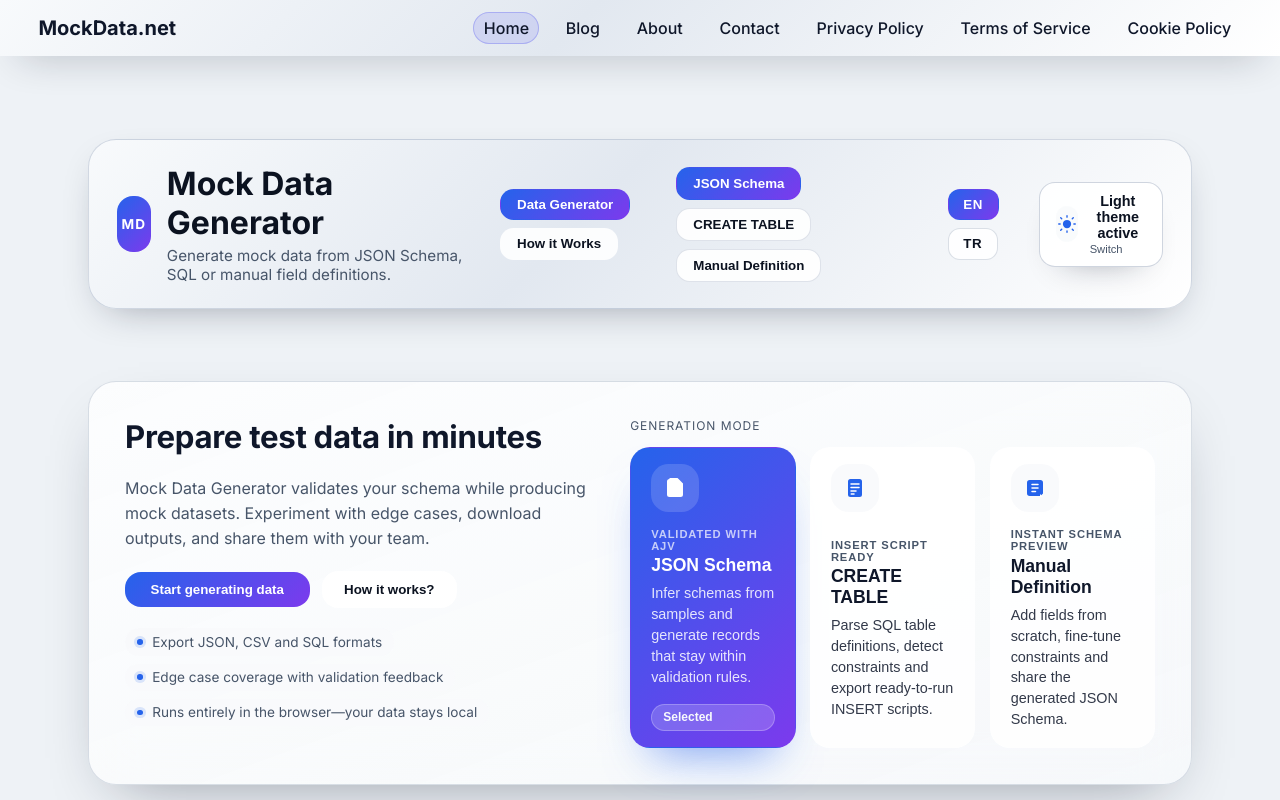
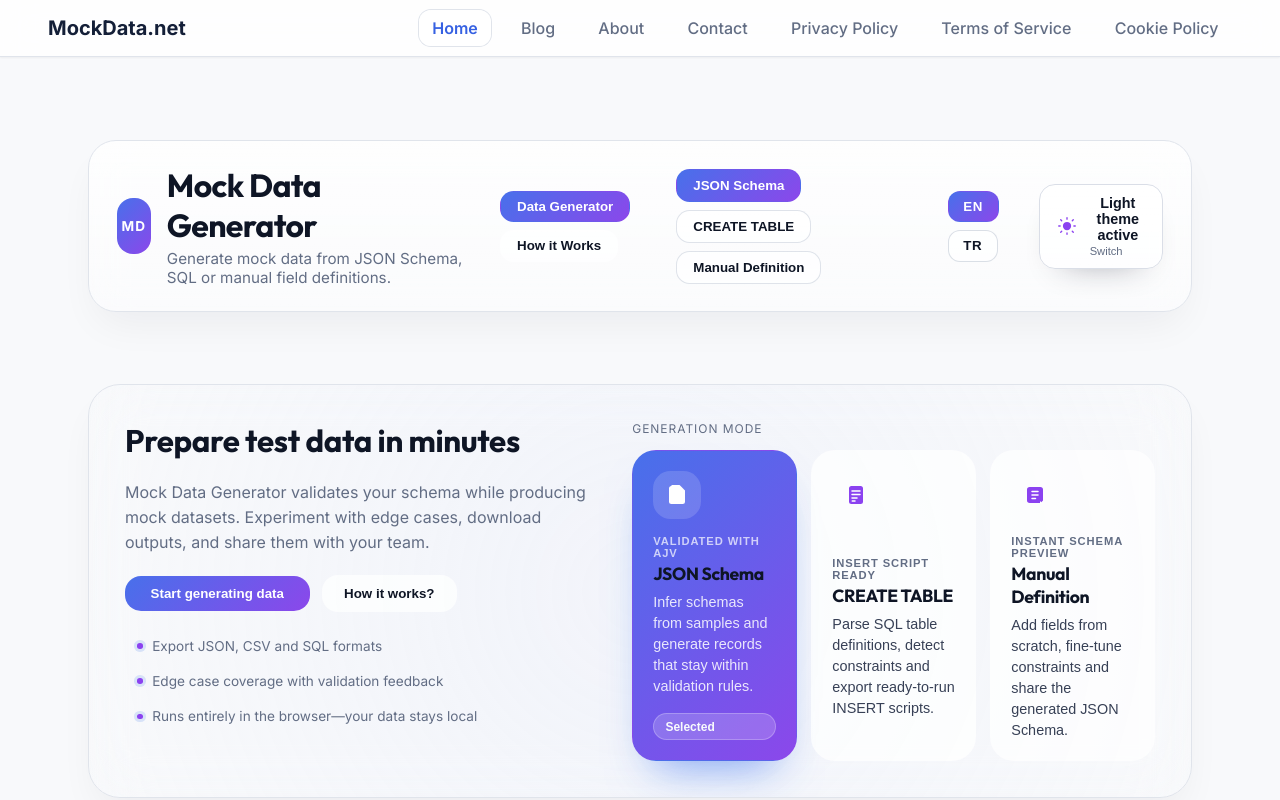
Before and after one commit to burakklc/mock-data-generator, a React (Vite) app: page / in a window 1280 px wide. Shown: the top 800 px of the page. Built offline with nearby package versions, Linux system fonts and the light colour scheme.

Commit message:
görsel güncellemeler w/antigravity phase 1

```diff
--- a/src/styles.css
+++ b/src/styles.css
@@ -1,119 +1,152 @@
-@import url('https://fonts.googleapis.com/css2?family=Inter:wght@400;500;600;700&family=Manrope:wght@400;600;700&display=swap');
+@import url('https://fonts.googleapis.com/css2?family=Inter:wght@400;500;600;700&family=Outfit:wght@400;500;600;700;800&display=swap');
 
 :root {
-  font-family: 'Inter', 'Manrope', system-ui, -apple-system, BlinkMacSystemFont, 'Segoe UI', sans-serif;
-  color: var(--color-text);
-  background-color: var(--color-page);
-  --color-text: #0f172a;
-  --color-page: #f6f7fb;
-  --color-body: #eef2f6;
-  --color-muted: #475569;
-  --color-border: rgba(148, 163, 184, 0.4);
-  --color-strong: #0b1220;
-  --color-accent: #2563eb;
-  --color-accent-strong: #7c3aed;
-  --color-panel-shadow: 0 24px 60px -30px rgba(15, 23, 42, 0.45);
-  --color-surface-muted: rgba(248, 250, 252, 0.9);
-  --color-field-border: rgba(148, 163, 184, 0.45);
-  --color-field-bg: rgba(255, 255, 255, 0.9);
-  --color-field-bg-muted: rgba(248, 250, 252, 0.85);
-  --color-button-text: #ffffff;
-  --color-button-contrast: #1f2937;
-  --color-table-border: rgba(148, 163, 184, 0.35);
-  --color-table-header: rgba(241, 245, 249, 0.7);
-  --color-table-surface: rgba(255, 255, 255, 0.42);
-  --color-manual-preview-bg: rgba(15, 23, 42, 0.9);
-  --color-manual-preview-text: #f8fafc;
-  --color-json-preview-bg: rgba(15, 23, 42, 0.9);
-  --color-json-preview-text: #f8fafc;
-  --color-empty: #475569;
-  --color-error-bg: rgba(254, 226, 226, 0.7);
-  --color-error-text: #991b1b;
-  --color-warning-bg: rgba(254, 243, 199, 0.7);
-  --color-warning-text: #92400e;
-  --color-schema-helper-bg: rgba(219, 234, 254, 0.9);
-  --color-schema-helper-border: rgba(147, 197, 253, 0.6);
-  --color-schema-helper-text: #0f172a;
-  --color-schema-helper-input-border: rgba(148, 163, 184, 0.65);
-  --color-success: #166534;
-  --color-danger: #b91c1c;
-  --color-danger-strong: #ef4444;
-  --color-card-surface: linear-gradient(160deg, rgba(255, 255, 255, 0.82), rgba(248, 250, 252, 0.78));
-  --color-card-border: rgba(148, 163, 184, 0.35);
-  --color-code-bg: rgba(15, 23, 42, 0.92);
-  --color-code-text: #f8fafc;
-  --gradient-header: linear-gradient(135deg, #f8fafc 0%, #e2e8f0 45%, #ffffff 100%);
-  --gradient-button: linear-gradient(135deg, var(--color-accent), var(--color-accent-strong));
-  --gradient-button-hover: linear-gradient(135deg, #1d4ed8, #6d28d9);
-  --gradient-outline: linear-gradient(120deg, rgba(99, 102, 241, 0.3), rgba(14, 165, 233, 0.3));
-  --shadow-soft: 0 14px 40px -20px rgba(15, 23, 42, 0.45);
-  --color-content-bg: rgba(255, 255, 255, 0.9);
-  --color-card-bg: rgba(255, 255, 255, 0.85);
-  --color-footer-bg: rgba(2, 6, 23, 0.04);
-  --color-ad-border: rgba(99, 102, 241, 0.35);
-  --color-nav-active-bg: rgba(99, 102, 241, 0.16);
-  --color-nav-active-border: rgba(99, 102, 241, 0.35);
+  /* Typography */
+  --font-sans: 'Inter', system-ui, -apple-system, BlinkMacSystemFont, 'Segoe UI', Roboto, sans-serif;
+  --font-display: 'Outfit', var(--font-sans);
+
+  /* Base HSL Values - Light Mode */
+  --hue-primary: 225;
+  /* Deep Indigo */
+  --hue-accent: 265;
+  /* Vibrant Violet */
+  --hue-success: 150;
+  /* Emerald */
+  --hue-warning: 40;
+  /* Amber */
+  --hue-danger: 350;
+  /* Red */
+
+  /* Colors */
+  --color-page: hsl(220, 30%, 98%);
+  --color-body: hsl(220, 30%, 98%);
+  --color-text: hsl(222, 47%, 15%);
+  --color-muted: hsl(220, 15%, 45%);
+  --color-strong: hsl(222, 47%, 10%);
+
+  /* Brand Colors */
+  --color-primary: hsl(var(--hue-primary), 75%, 55%);
+  --color-primary-hover: hsl(var(--hue-primary), 80%, 50%);
+  --color-accent: hsl(var(--hue-accent), 85%, 60%);
+
+  /* Surfaces */
+  --color-surface-1: hsl(0, 0%, 100%);
+  --color-surface-2: hsl(220, 30%, 97%);
+  --color-surface-3: hsl(220, 30%, 94%);
+
+  /* Borders */
+  --color-border: hsl(220, 20%, 90%);
+  --color-border-hover: hsl(220, 25%, 80%);
+
+  /* UI Elements */
+  --color-button-text: hsl(0, 0%, 100%);
+  --color-field-bg: rgba(255, 255, 255, 0.7);
+  --color-field-border: hsl(220, 20%, 88%);
+
+  /* Status */
+  --color-success: hsl(var(--hue-success), 75%, 40%);
+  --color-warning: hsl(var(--hue-warning), 90%, 45%);
+  --color-danger: hsl(var(--hue-danger), 85%, 55%);
+
+  /* Gradients */
+  --gradient-header: linear-gradient(180deg, rgba(255, 255, 255, 0.8) 0%, rgba(255, 255, 255, 0.4) 100%);
+  --gradient-button: linear-gradient(135deg, hsl(var(--hue-primary), 80%, 60%), hsl(var(--hue-accent), 80%, 60%));
+  --gradient-button-hover: linear-gradient(135deg, hsl(var(--hue-primary), 85%, 55%), hsl(var(--hue-accent), 85%, 55%));
+  --gradient-card: linear-gradient(145deg, rgba(255, 255, 255, 0.9), rgba(255, 255, 255, 0.6));
+
+  /* Shadows */
+  --shadow-sm: 0 1px 2px 0 rgb(0 0 0 / 0.05);
+  --shadow-md: 0 4px 6px -1px rgb(0 0 0 / 0.08), 0 2px 4px -2px rgb(0 0 0 / 0.08);
+  --shadow-lg: 0 10px 15px -3px rgb(0 0 0 / 0.08), 0 4px 6px -4px rgb(0 0 0 / 0.08);
+  --shadow-soft: 0 20px 40px -10px rgba(15, 23, 42, 0.06);
+  --shadow-glow: 0 0 20px -5px hsl(var(--hue-primary), 70%, 60%, 0.4);
+
+  /* Specific Components */
+  --color-nav-active-bg: hsl(var(--hue-primary), 60%, 96%);
+  --color-nav-active-border: hsl(var(--hue-primary), 60%, 90%);
+  --color-footer-bg: hsl(220, 30%, 96%);
+  --color-ad-border: hsl(220, 20%, 90%);
+  --color-card-bg: var(--color-surface-1);
+  --color-card-border: var(--color-border);
+
+  /* Code / Preview */
+  --color-code-bg: hsl(222, 47%, 12%);
+  --color-code-text: hsl(220, 20%, 92%);
+  --color-manual-preview-bg: hsl(222, 47%, 12%);
+  --color-manual-preview-text: hsl(220, 20%, 92%);
+  --color-json-preview-bg: hsl(222, 47%, 12%);
+  --color-json-preview-text: hsl(220, 20%, 92%);
 }
 
 :root.theme-dark {
-  --color-text: #f8fafc;
-  --color-page: #050712;
-  --color-body: #04040c;
-  --color-muted: #94a3b8;
-  --color-border: rgba(99, 102, 241, 0.35);
-  --color-strong: #ffffff;
-  --color-accent: #60a5fa;
-  --color-accent-strong: #8b5cf6;
-  --color-panel-shadow: 0 28px 70px -34px rgba(17, 24, 39, 0.6);
-  --color-surface-muted: rgba(15, 23, 42, 0.65);
-  --color-field-border: rgba(99, 102, 241, 0.45);
-  --color-field-bg: rgba(15, 23, 42, 0.72);
-  --color-field-bg-muted: rgba(17, 24, 39, 0.7);
-  --color-button-text: #f8fafc;
-  --color-button-contrast: #312e81;
-  --color-table-border: rgba(148, 163, 184, 0.25);
-  --color-table-header: rgba(30, 41, 59, 0.85);
-  --color-table-surface: rgba(17, 24, 39, 0.72);
-  --color-manual-preview-bg: rgba(10, 10, 24, 0.85);
-  --color-manual-preview-text: #e2e8f0;
-  --color-json-preview-bg: rgba(10, 10, 24, 0.85);
-  --color-json-preview-text: #e2e8f0;
-  --color-empty: #cbd5f5;
-  --color-error-bg: rgba(127, 29, 29, 0.65);
-  --color-error-text: #fee2e2;
-  --color-warning-bg: rgba(120, 53, 15, 0.65);
-  --color-warning-text: #fde68a;
-  --color-schema-helper-bg: rgba(29, 78, 216, 0.6);
-  --color-schema-helper-border: rgba(59, 130, 246, 0.55);
-  --color-schema-helper-text: #e2e8f0;
-  --color-schema-helper-input-border: rgba(96, 165, 250, 0.55);
-  --color-success: #4ade80;
-  --color-danger: #fca5a5;
-  --color-danger-strong: #f87171;
-  --color-card-surface: linear-gradient(160deg, rgba(17, 24, 39, 0.68), rgba(30, 41, 59, 0.64));
-  --color-card-border: rgba(99, 102, 241, 0.32);
-  --color-code-bg: rgba(8, 11, 26, 0.9);
-  --color-code-text: #f8fafc;
-  --gradient-header: linear-gradient(140deg, #0f172a 0%, #1e1b4b 45%, #312e81 100%);
-  --gradient-button: linear-gradient(135deg, #3b82f6, #8b5cf6);
-  --gradient-button-hover: linear-gradient(135deg, #2563eb, #7c3aed);
-  --gradient-outline: linear-gradient(130deg, rgba(59, 130, 246, 0.4), rgba(139, 92, 246, 0.35));
-  --shadow-soft: 0 28px 70px -30px rgba(2, 6, 23, 0.65);
-  --color-content-bg: rgba(15, 23, 42, 0.85);
-  --color-card-bg: rgba(15, 23, 42, 0.74);
-  --color-footer-bg: rgba(15, 23, 42, 0.65);
-  --color-ad-border: rgba(191, 219, 254, 0.35);
-  --color-nav-active-bg: rgba(99, 102, 241, 0.32);
-  --color-nav-active-border: rgba(147, 197, 253, 0.45);
+  /* Colors */
+  --color-page: hsl(222, 47%, 8%);
+  --color-body: hsl(222, 47%, 8%);
+  --color-text: hsl(220, 20%, 94%);
+  --color-muted: hsl(220, 20%, 65%);
+  --color-strong: hsl(0, 0%, 100%);
+
+  /* Brand Colors */
+  --color-primary: hsl(var(--hue-primary), 80%, 65%);
+  --color-primary-hover: hsl(var(--hue-primary), 85%, 70%);
+  --color-accent: hsl(var(--hue-accent), 80%, 65%);
+
+  /* Surfaces */
+  --color-surface-1: hsl(222, 47%, 12%);
+  --color-surface-2: hsl(222, 47%, 10%);
+  --color-surface-3: hsl(222, 47%, 8%);
+
+  /* Borders */
+  --color-border: hsl(220, 25%, 20%);
+  --color-border-hover: hsl(220, 25%, 30%);
+
+  /* UI Elements */
+  --color-field-bg: rgba(15, 23, 42, 0.4);
+  --color-field-border: hsl(220, 25%, 20%);
+
+  /* Gradients */
+  --gradient-header: linear-gradient(180deg, rgba(15, 23, 42, 0.8) 0%, rgba(15, 23, 42, 0.4) 100%);
+  --gradient-button: linear-gradient(135deg, hsl(var(--hue-primary), 70%, 60%), hsl(var(--hue-accent), 70%, 60%));
+  --gradient-button-hover: linear-gradient(135deg, hsl(var(--hue-primary), 75%, 65%), hsl(var(--hue-accent), 75%, 65%));
+  --gradient-card: linear-gradient(160deg, rgba(30, 41, 59, 0.4), rgba(15, 23, 42, 0.4));
+
+  /* Shadows */
+  --shadow-soft: 0 25px 50px -12px rgba(0, 0, 0, 0.6);
+  --shadow-glow: 0 0 30px -5px hsl(var(--hue-primary), 70%, 60%, 0.3);
+
+  /* Specific Components */
+  --color-nav-active-bg: hsl(var(--hue-primary), 40%, 20%);
+  --color-nav-active-border: hsl(var(--hue-primary), 40%, 30%);
+  --color-footer-bg: hsl(222, 47%, 6%);
+  --color-ad-border: hsl(220, 25%, 18%);
+  --color-card-bg: var(--color-surface-1);
+  --color-card-border: var(--color-border);
+
+  /* Content */
+  --color-content-bg: var(--color-surface-1);
+  --color-card-surface: var(--gradient-card);
 }
 
 body {
   margin: 0;
   background: var(--color-body);
   color: var(--color-text);
-  font-family: inherit;
+  font-family: var(--font-sans);
   min-height: 100vh;
   transition: background-color 200ms ease-in-out, color 200ms ease-in-out;
+  -webkit-font-smoothing: antialiased;
+  -moz-osx-font-smoothing: grayscale;
+}
+
+h1,
+h2,
+h3,
+h4,
+h5,
+h6 {
+  font-family: var(--font-display);
+  color: var(--color-strong);
+  letter-spacing: -0.02em;
 }
 
 * {
@@ -160,7 +193,7 @@
 }
 
 ::selection {
-  background: rgba(99, 102, 241, 0.4);
+  background: hsl(var(--hue-primary), 75%, 55%, 0.3);
   color: var(--color-strong);
 }
 
@@ -173,15 +206,23 @@
 .site-header {
   position: sticky;
   top: 0;
-  z-index: 10;
-  background: var(--gradient-header);
-  box-shadow: var(--shadow-soft);
-  padding: 1rem clamp(1rem, 3vw, 2.5rem);
+  z-index: 100;
+  background: rgba(255, 255, 255, 0.8);
+  box-shadow: var(--shadow-sm);
+  padding: 1rem clamp(1rem, 5vw, 3rem);
   display: flex;
   flex-wrap: wrap;
   align-items: center;
   justify-content: space-between;
   gap: 1rem;
+  backdrop-filter: blur(16px);
+  -webkit-backdrop-filter: blur(16px);
+  border-bottom: 1px solid var(--color-border);
+  transition: background-color 200ms ease, border-color 200ms ease;
+}
+
+:root.theme-dark .site-header {
+  background: rgba(15, 23, 42, 0.75);
 }
 
 .site-logo a {
@@ -202,13 +243,22 @@
 .site-nav a {
   text-decoration: none;
   font-weight: 500;
-  padding: 0.35rem 0.65rem;
-  border-radius: 999px;
+  padding: 0.5rem 0.85rem;
+  border-radius: 0.75rem;
+  color: var(--color-muted);
+  transition: all 160ms ease;
+}
+
+.site-nav a:hover {
+  color: var(--color-text);
+  background: var(--color-field-bg-muted);
 }
 
 .site-nav .is-active {
-  background: var(--color-nav-active-bg);
-  box-shadow: inset 0 0 0 1px var(--color-nav-active-border);
+  background: var(--color-field-bg);
+  color: var(--color-primary);
+  box-shadow: 0 0 0 1px var(--color-border);
+  font-weight: 600;
 }
 
 .site-main {
@@ -217,12 +267,14 @@
 }
 
 .site-footer {
-  background: var(--color-footer-bg);
-  padding: 1.5rem clamp(1rem, 3vw, 2.5rem);
-  display: flex;
-  flex-direction: column;
-  gap: 0.75rem;
+  background: var(--color-surface-2);
+  padding: 2.5rem clamp(1rem, 5vw, 3rem);
+  display: flex;
+  flex-direction: column;
+  gap: 1.5rem;
   font-size: 0.9rem;
+  border-top: 1px solid var(--color-border);
+  margin-top: auto;
 }
 
 .site-footer__nav .site-nav {
@@ -401,8 +453,8 @@
 select:focus,
 textarea:focus {
   outline: none;
-  border-color: transparent;
-  box-shadow: 0 0 0 2px rgba(99, 102, 241, 0.35), 0 8px 22px -16px rgba(37, 99, 235, 0.45);
+  border-color: var(--color-primary);
+  box-shadow: 0 0 0 3px hsl(var(--hue-primary), 75%, 55%, 0.25), 0 8px 22px -16px hsl(var(--hue-primary), 75%, 55%, 0.4);
 }
 
 .theme-transition,
@@ -893,16 +945,15 @@
 }
 
 .panel {
-  background: var(--color-card-surface);
-  border-radius: 1.5rem;
-  padding: 1.5rem;
-  display: flex;
-  flex-direction: column;
-  gap: 1.25rem;
-  border: 1px solid var(--color-card-border);
-  box-shadow: var(--color-panel-shadow);
-  backdrop-filter: blur(24px);
-  -webkit-backdrop-filter: blur(24px);
+  background: var(--color-surface-1);
+  border-radius: 1.75rem;
+  padding: 1.75rem;
+  display: flex;
+  flex-direction: column;
+  gap: 1.5rem;
+  border: 1px solid var(--color-border);
+  box-shadow: var(--shadow-soft);
+  position: relative;
 }
 
 @media (min-width: 768px) {
@@ -1203,7 +1254,7 @@
   line-height: 1.6;
 }
 
-.lined-textarea__gutter span + span {
+.lined-textarea__gutter span+span {
   margin-top: 0;
 }
 
@@ -1216,15 +1267,14 @@
 .definition-tabs button {
   display: inline-flex;
   align-items: center;
-  gap: 0.55rem;
-  padding: 0.55rem 1.2rem;
-  border-radius: 0.95rem;
+  gap: 0.6rem;
+  padding: 0.6rem 1.25rem;
+  border-radius: 0.85rem;
   border: 1px solid transparent;
-  background: var(--color-field-bg);
-  color: var(--color-muted);
-  font-weight: 600;
-  transition: transform 160ms ease, border-color 160ms ease, background 160ms ease, color 160ms ease,
-    box-shadow 160ms ease;
+  background: transparent;
+  color: var(--color-muted);
+  font-weight: 600;
+  transition: all 180ms ease;
 }
 
 .definition-tabs button.active {
@@ -1660,15 +1710,34 @@
 
 .hero {
   display: grid;
-  gap: 1.75rem;
+  gap: 2rem;
   background: var(--color-card-surface);
   border: 1px solid var(--color-card-border);
-  border-radius: 1.75rem;
-  padding: 1.75rem;
-  box-shadow: var(--color-panel-shadow);
+  border-radius: 2rem;
+  padding: 2.5rem;
+  box-shadow: var(--shadow-soft);
   backdrop-filter: blur(28px);
   -webkit-backdrop-filter: blur(28px);
-  margin: 1.5rem 0 1.75rem;
+  margin: 1.5rem 0 2rem;
+  position: relative;
+  overflow: hidden;
+}
+
+.hero::before {
+  content: '';
+  position: absolute;
+  top: -50%;
+  left: -50%;
+  width: 200%;
+  height: 200%;
+  background: radial-gradient(circle at 50% 50%, hsl(var(--hue-primary), 80%, 90%, 0.15) 0%, transparent 50%);
+  pointer-events: none;
+  z-index: 0;
+}
+
+.hero>* {
+  position: relative;
+  z-index: 1;
 }
 
 .hero__content {
@@ -1783,22 +1852,23 @@
   grid-template-columns: auto 1fr auto;
   gap: 1rem;
   align-items: center;
-  padding: 1rem 1.25rem;
-  border-radius: 1.25rem;
+  padding: 1.25rem;
+  border-radius: 1.5rem;
   border: 1px solid transparent;
   background: var(--color-field-bg);
   color: var(--color-text);
   cursor: pointer;
-  transition: transform 160ms ease, box-shadow 160ms ease, border-color 160ms ease, background 160ms ease;
+  transition: all 220ms ease-in-out;
   position: relative;
   text-align: left;
+  overflow: hidden;
 }
 
 .mode-card:hover {
-  transform: translateY(-2px);
-  border-color: var(--color-field-border);
+  transform: translateY(-4px);
+  border-color: var(--color-primary);
   background: var(--color-field-bg-muted);
-  box-shadow: 0 18px 40px -26px rgba(15, 23, 42, 0.45);
+  box-shadow: var(--shadow-lg), 0 0 0 1px var(--color-primary);
 }
 
 .mode-card.is-active {
```
